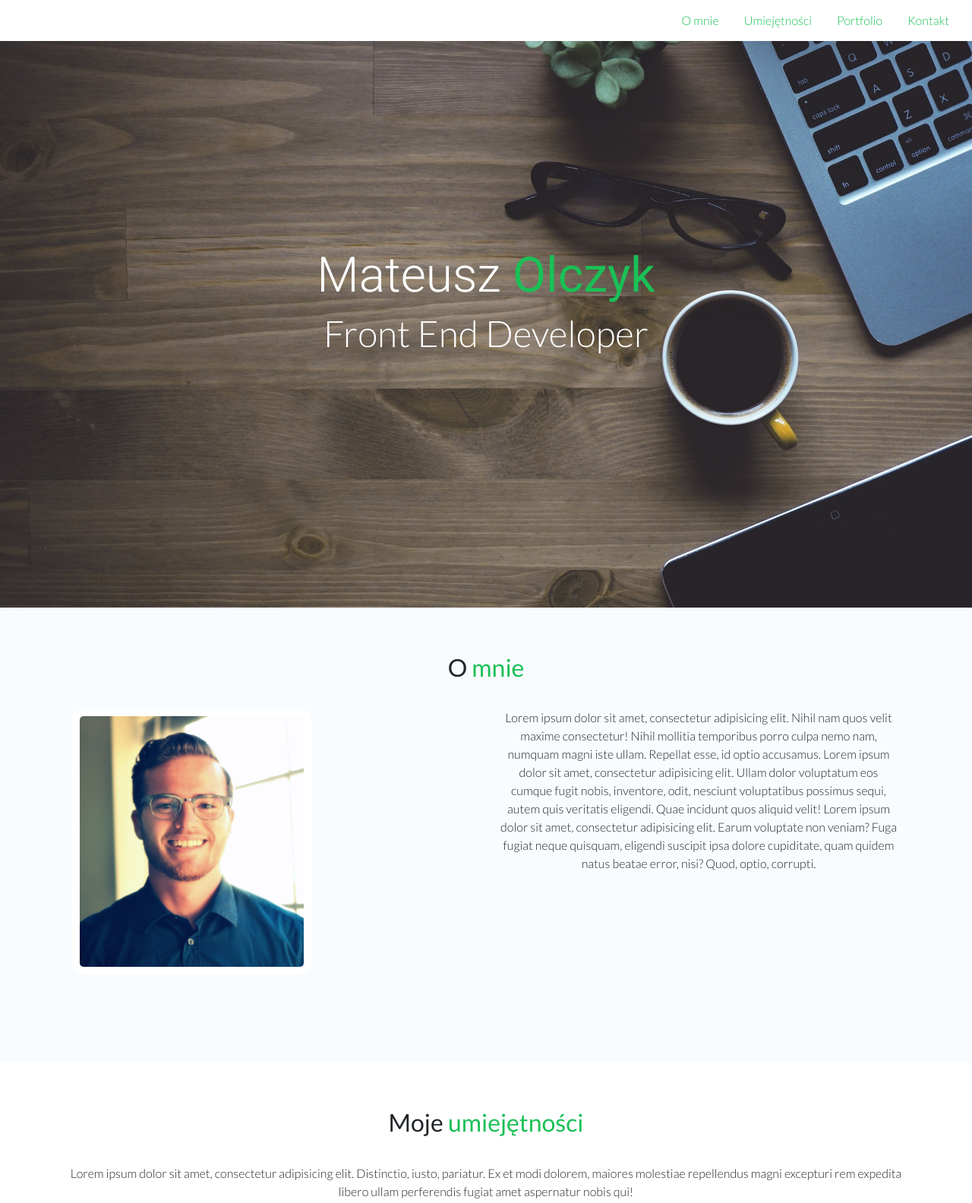
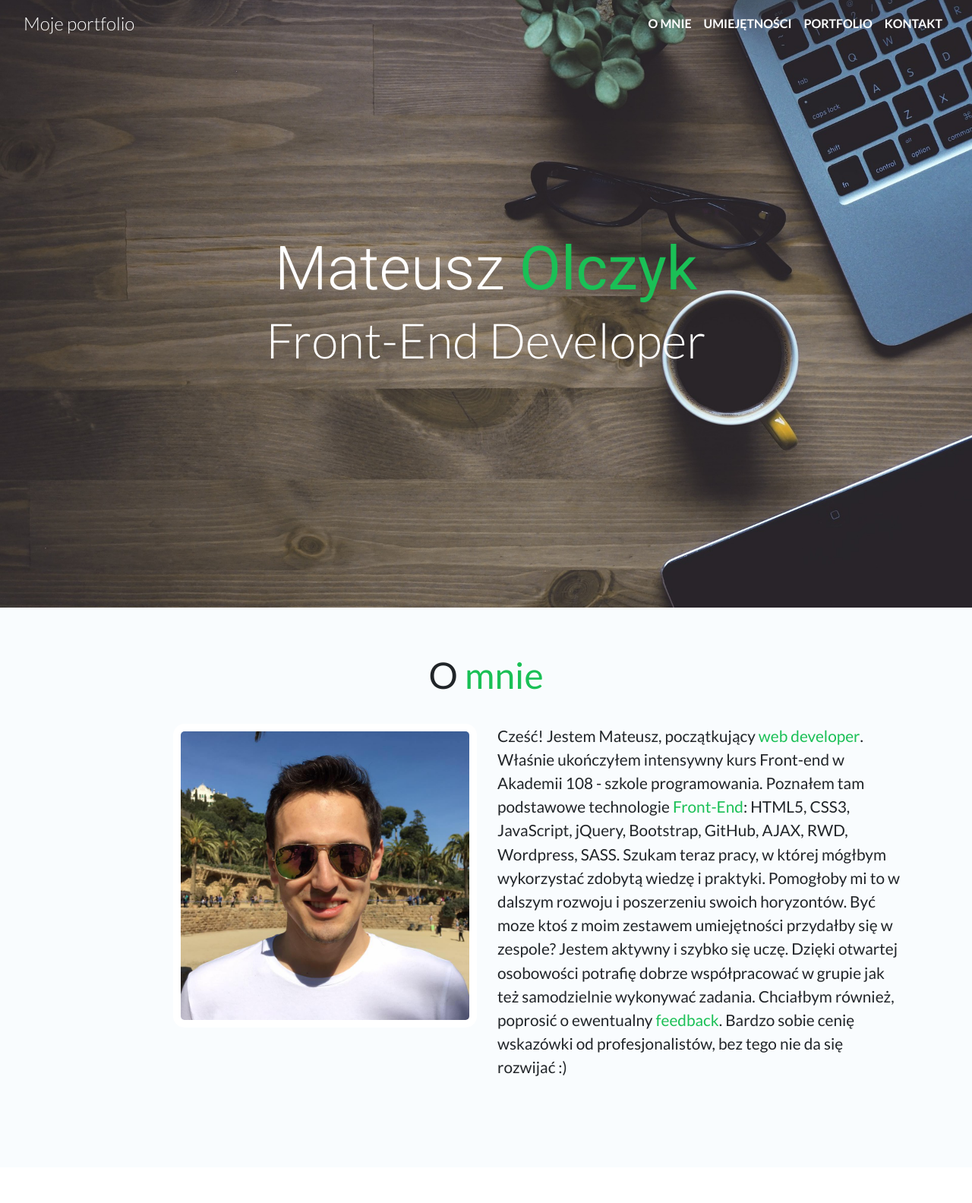
Before and after one commit to tr0lczyk/moja_strona, a plain HTML site: page index.html in a window 1280 px wide. Shown: the top 1584 px of the page at 76% size. Drawn offline with nearby package versions, Linux system fonts and the light colour scheme.

Commit message:
optimization

```diff
--- a/css/style.css
+++ b/css/style.css
@@ -22,7 +22,7 @@ section, footer {
 
 section h2 {
 	text-align: center;
-	font-size: 2em;
+	font-size: 3em;
 	font-weight: 300px;
 	margin-top: 60px;
 	margin-bottom: 35px;
@@ -42,36 +42,35 @@ p {
 
 /*  Main nav styles */
 #main-nav {
-	background-color: #fff;
-	position: fixed;
-	width: 100%;
-	z-index: 20;
-	text-align: right;
+    background-color: transparent;
+    transition: all 0.4s;
 }
 
-#main-nav label[for="responsive-menu"] {
-	display: none;
+#main-nav .navbar-brand {
+    color: #FFF;
+    font-family:  'Lato', sans-serif;
+    font-size:1.5em;
+    transition:all 0.4s;
 }
 
-#main-nav #responsive-menu {
-	display: none;
+#main-nav .navbar-nav .nav-item .nav-link {
+    text-transform:uppercase;
+    color: #FFF;
+    font-family:  'Lato', sans-serif;
+    font-weight: bold;
+    transition: all 0.4s;
 }
 
-#main-nav ul {
-	margin: 0;
-	text-align: right;
+#main-nav .navbar-brand:hover,
+#main-nav .navbar-nav .nav-item .nav-link:hover {
+    color: #1ac056;
 }
 
-#main-nav ul .menu-item {
-	display: inline-block;
-	padding: 15px;
+#main-nav.transparent_blue {
+    background-color:rgba(33, 59, 80, 0.85);
 }
 
-#main-nav ul .menu-item a {
-	color: #1ac056;
-	text-decoration: none;
-}
-/*  Main nav styles - END*/
+/* MENU NAWIGACYJNE STOP */
 
 
 /* Main header styles */
@@ -95,14 +94,14 @@ p {
 }
 
 #main-header .header-caption h1 {
-	font-size: 4em;
+	font-size: 5em;
 	font-weight: 300;
 	font-family: 'Roboto', sans-serif;
 
 }
 
 #main-header .header-caption h2 {
-	font-size: 3em;
+	font-size: 4em;
 	font-weight: 300;
 
 }
@@ -119,9 +118,14 @@ p {
 }
 
 #about .about-img {
-	max-height: 350px;
+	max-height: 400px;
 	border: 10px solid #fff;
 	border-radius: 15px;
+}
+
+p.about-content{
+    font-size:1.3em;
+    font-weight: 500;
 }
 /* Section about - END */
 
@@ -138,6 +142,10 @@ p {
 
 #skills .skill-icon figcaption {
 	margin-top: 10px;
+}
+figcaption {
+    font-size:1.3em;
+    font-weight: 500;
 }
 /* Section Skills - END */
 
@@ -156,7 +164,7 @@ p {
 	background-size: cover;
 	background-position: center;
 	display: inline-block;
-	width: 33.3333%;
+	width: 100%;
 }
 
 #portfolio .single-item .item-mask {
--- a/index.html
+++ b/index.html
@@ -24,18 +24,33 @@
 
     <!-- Main nav -->
 
-    <nav id="main-nav">
-        <div class="container-fluid">
-            <label for="responsive-menu">Menu</label>
-            <input type="checkbox" id="responsive-menu">
-            <ul>
-                <li class="menu-item"><a href="#about">O mnie</a></li>
-                <li class="menu-item"><a href="#skills">Umiejętności</a></li>
-                <li class="menu-item"><a href="#portfolio">Portfolio</a></li>
-                <li class="menu-item"><a href="$contact">Kontakt</a></li>
+    <!--    Navigation menu-->
+    <nav id="main-nav" class="navbar fixed-top navbar-expand-lg navbar-light ">
+        <div class='container-fluid'>
+            <a class="navbar-brand" href="#">Moje portfolio</a>
+            <button class="navbar-toggler" type="button" data-toggle="collapse" data-target="#navbarSupportedContent" aria-controls="navbarSupportedContent" aria-expanded="false" aria-label="Toggle navigation">
+    		<span class="navbar-toggler-icon"></span>
+  		</button>
+            <div class="collapse navbar-collapse" id="navbarSupportedContent">
+                <ul class="navbar-nav  ml-auto w-100 justify-content-end text-right">
+                    <li class="nav-item">
+                        <a class="nav-link" href="#about">O mnie</a>
+                    </li>
+                    <li class="nav-item">
+                        <a class="nav-link" href="#skills">Umiejętności</a>
+                    </li>
+                    <li class="nav-item">
+                        <a class="nav-link" href="#portfolio">Portfolio</a>
+                    </li>
+                    <li class="nav-item">
+                        <a class="nav-link" href="#main-footer">Kontakt</a>
+                    </li>
                 </ul>
             </div>
+        </div>
     </nav>
+
+
     <!-- Main nav - END -->
 
 
@@ -44,7 +59,7 @@
         <div class="row">
             <div class=" col-sm-12 header-caption">
                 <h1>Mateusz <span>Olczyk</span></h1>
-                <h2>Front End Developer</h2>
+                <h2>Front-End Developer</h2>
             </div>
         </div>
     </header>
@@ -56,11 +71,11 @@
         <h2>O <span>mnie</span></h2>
         <div class="container-fluid">
             <div class="row">
-                <div class="col-sm-6">
-                    <figure class="col-1-2"><img src="img/jan-nowak.jpg" alt="To ja :)" class="about-img"></figure>
+                <div class="col-sm-6 d-flex justify-content-center">
+                    <figure class="col-1-2"><img src="img/17457746_1629805773703396_498083067718729221_n.jpg" alt="To ja :)" class="about-img"></figure>
                 </div>
-                <div class="col-sm-6">
-                    <p class="about-content">Lorem ipsum dolor sit amet, consectetur adipisicing elit. Nihil nam quos velit maxime consectetur! Nihil mollitia temporibus porro culpa nemo nam, numquam magni iste ullam. Repellat esse, id optio accusamus. Lorem ipsum dolor sit amet, consectetur adipisicing elit. Ullam dolor voluptatum eos cumque fugit nobis, inventore, odit, nesciunt voluptatibus possimus sequi, autem quis veritatis eligendi. Quae incidunt quos aliquid velit! Lorem ipsum dolor sit amet, consectetur adipisicing elit. Earum voluptate non veniam? Fuga fugiat neque quisquam, eligendi suscipit ipsa dolore cupiditate, quam quidem natus beatae error, nisi? Quod, optio, corrupti.</p>
+                <div class="col-sm-6 text-left">
+                    <p class="about-content"> Cześć! Jestem Mateusz, początkujący <span>web developer</span>. Właśnie ukończyłem intensywny kurs Front-end w Akademii 108 - szkole programowania. Poznałem tam podstawowe technologie <span>Front-End</span>: HTML5, CSS3, JavaScript, jQuery, Bootstrap, GitHub, AJAX, RWD, Wordpress, SASS. Szukam teraz pracy, w której mógłbym wykorzystać zdobytą wiedzę i praktyki. Pomogłoby mi to w dalszym rozwoju i poszerzeniu swoich horyzontów. Być moze ktoś z moim zestawem umiejętności przydałby się w zespole? Jestem aktywny i szybko się uczę. Dzięki otwartej osobowości potrafię dobrze współpracować w grupie jak też samodzielnie wykonywać zadania. Chciałbym również, poprosić o ewentualny <span>feedback</span>. Bardzo sobie cenię wskazówki od profesjonalistów, bez tego nie da się rozwijać :) </p>
                 </div>
             </div>
         </div>
@@ -71,9 +86,9 @@
     <!-- Section skills -->
     <section id="skills" class="text-center">
         <h2>Moje <span>umiejętności</span></h2>
-        <p>Lorem ipsum dolor sit amet, consectetur adipisicing elit. Distinctio, iusto, pariatur. Ex et modi dolorem, maiores molestiae repellendus magni excepturi rem expedita libero ullam perferendis fugiat amet aspernatur nobis qui!</p>
+        <p class="about-content">Poniżej widać główne technologie poznane przeze mnie na kursie <span>Front-End</span>. Lorem ipsum dolor sit amet, consectetur adipisicing elit. Distinctio, iusto, pariatur. Ex et modi dolorem, maiores molestiae repellendus magni excepturi rem expedita libero ullam perferendis fugiat amet aspernatur nobis qui!</p>
 
-        <div class="icons-container container-fluid justify-content-">
+        <div class="icons-container container-fluid d-flex justify-content-center">
             <div class="row">
                 <div class="col-sm-3">
                     <figure class="skill-icon">
@@ -108,9 +123,10 @@
     <!-- Section portfolio -->
     <section id="portfolio">
         <h2>Moje <span>portfolio</span></h2>
-
+        <div class="container-fluid">
             <div class="portfolio-items">
-
+                <div class="row">
+                    <div class="col-lg-4 col-sm-4">
                         <div id="portfolio-item-1" class="single-item">
                             <div class="item-mask">
                                 <div class="item-mask-inner">
@@ -124,7 +140,8 @@
                                 </div>
                             </div>
                         </div>
-
+                    </div>
+                    <div class="col-sm-4">
                         <div id="portfolio-item-2" class="single-item">
                             <div class="item-mask">
                                 <div class="item-mask-inner">
@@ -133,11 +150,13 @@
                                         <p>Lorem ipsum</p>
                                         <h4>Technologie</h4>
                                         <p>HTML, CSS, JS</p>
-                            <a href="" class="portfolio-link"><i class="fa fa-link" aria-hidden="true"></i></a>
+                                        <a href="https://tr0lczyk.github.io/front-end_portfolio/bootstrap_project/index.html" class="portfolio-link"><i class="fa fa-link" aria-hidden="true"></i></a>
                                     </div>
                                 </div>
                             </div>
                         </div>
+                    </div>
+                    <div class="col-sm-4">
                         <div id="portfolio-item-3" class="single-item">
                             <div class="item-mask">
                                 <div class="item-mask-inner">
@@ -146,7 +165,10 @@
                                         <p>Lorem ipsum</p>
                                         <h4>Technologie</h4>
                                         <p>HTML, CSS, JS</p>
-                            <a href="" class="portfolio-link"><i class="fa fa-link" aria-hidden="true"></i></a>
+                                        <a href="https://tr0lczyk.github.io/front-end_portfolio/jQuery_slider/index.html" class="portfolio-link"><i class="fa fa-link" aria-hidden="true"></i></a>
+                                    </div>
+                                </div>
+                            </div>
                         </div>
                     </div>
                 </div>
@@ -157,25 +179,27 @@
 
 
     <section id="main-footer">
-        <div class="col-1-2">
+        <div class="container-fluid">
+            <div class="row">
+                <div class="col-1-2 col-sm-6">
                     <h2>Mateusz <span>Olczyk</span></h2>
                     <address>
 				ul. Mostowa 6/13<br>
 				31-061 Kraków<br>
 
 				tel: 606 74 57 59<br>
-				e-mail: <a href="mailto:kursy@akademia108.pl">kursy@akademia108.pl</a>
+				e-mail: <a href="mailto:matt.olczyk@gmail.com">matt.olczyk@gmail.com</a>
 			</address>
 
                     <div class="social-icons">
-                <a href="" class="social-link"><i class="fa fa-facebook"></i></a>
-                <a href="" class="social-link"><i class="fa fa-twitter"></i></a>
-                <a href="" class="social-link"><i class="fa fa-linkedin"></i></a>
-                <a href="" class="social-link"><i class="fa fa-google-plus"></i></a>
+                        <a href="https://web.facebook.com/?_rdc=1&_rdr" class="social-link"><i class="fa fa-facebook"></i></a>
+                        <a href="https://twitter.com/GGa_x" class="social-link"><i class="fa fa-twitter"></i></a>
+                        <a href="https://pl.linkedin.com/" class="social-link"><i class="fa fa-linkedin"></i></a>
+                        <a href="https://plus.google.com/?hl=pl" class="social-link"><i class="fa fa-google-plus"></i></a>
                     </div>
                 </div>
 
-        <div class="col-1-2">
+                <div class="col-1-2 col-sm-6">
                     <form action="">
                         <input type="text" placeholder="Imię i nazwisko">
                         <input type="email" placeholder="E-mail">
@@ -183,10 +207,13 @@
                         <input type="submit" value="Wyślij">
                     </form>
                 </div>
+            </div>
+        </div>
     </section>
     <script src="https://maxcdn.bootstrapcdn.com/bootstrap/4.0.0-beta.2/js/bootstrap.min.js" integrity="sha384-alpBpkh1PFOepccYVYDB4do5UnbKysX5WZXm3XxPqe5iKTfUKjNkCk9SaVuEZflJ" crossorigin="anonymous"></script>
     <script src="https://code.jquery.com/jquery-3.2.1.slim.min.js" integrity="sha384-KJ3o2DKtIkvYIK3UENzmM7KCkRr/rE9/Qpg6aAZGJwFDMVNA/GpGFF93hXpG5KkN" crossorigin="anonymous"></script>
     <script src="https://cdnjs.cloudflare.com/ajax/libs/popper.js/1.12.3/umd/popper.min.js" integrity="sha384-vFJXuSJphROIrBnz7yo7oB41mKfc8JzQZiCq4NCceLEaO4IHwicKwpJf9c9IpFgh" crossorigin="anonymous"></script>
+    <script src="js/main.js"></script>
 </body>
 
 </html>
--- /dev/null
+++ b/js/main.js
@@ -0,0 +1,19 @@
+$(document).ready(function(){
+    addScrolled();
+});
+
+$(document).scroll(function(){
+    addScrolled();
+});
+
+function addScrolled() {
+    var height = $('#main-nav').height();
+    var scroll = $(window).scrollTop();
+
+    if(scroll > height) {
+        $('#main-nav').addClass('transparent_blue');
+    } else {
+        $('#main-nav').removeClass('transparent_blue');
+    }
+
+}
```
Also changed, not shown: img/17457746_1629805773703396_498083067718729221_n.jpg (added). Lines whose indentation alone changed are shown as unchanged.
